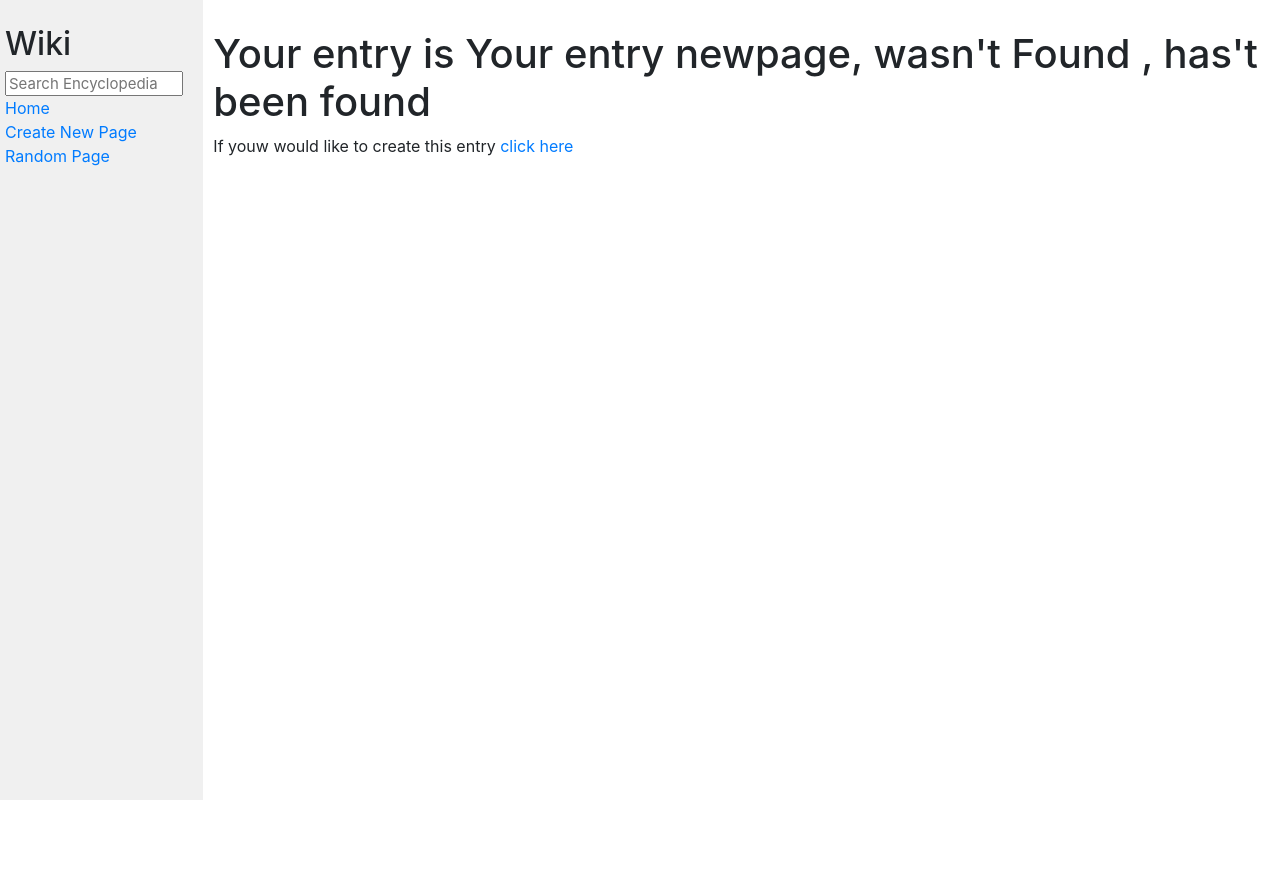
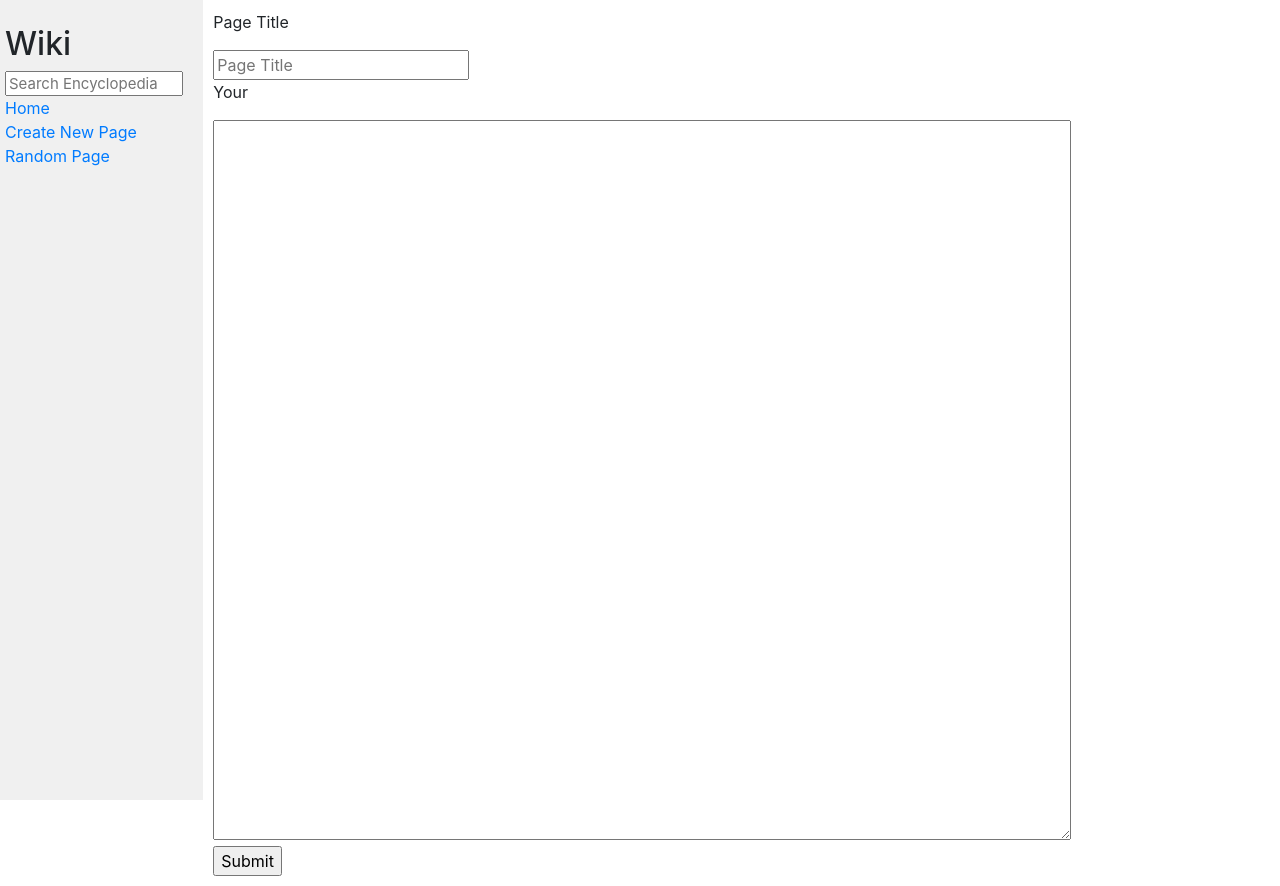
Before and after one commit to yamenarhim10/CS50---wiki-homework, a Django app: page /wiki/newpage/ in a window 1280 px wide. Before the commit the page ends 800 px from the top, so only its background shows below. Run offline with Django 5.2, Linux system fonts and the light colour scheme; some libraries are stand-ins or nearby versions.

Commit message:
Added creating Pages Functiuality

```diff
--- a/Porject 1/wiki/wiki/encyclopedia/templates/encyclopedia/404 error.html
+++ /dev/null
@@ -1,13 +0,0 @@
-{% extends "encyclopedia/layout.html" %}
-
-{% block title %}
-    Encyclopedia
-{% endblock %}
-
-{% block body %}
-    <h1>Your entry is {{ entry }}, has't been found</h1>
-    <p>
-        If youw would like to create this entry <a href="">click  here</a>
-    </p>
-
-{% endblock %}
--- /dev/null
+++ b/Porject 1/wiki/wiki/encyclopedia/templates/encyclopedia/New_Page.html
@@ -0,0 +1,19 @@
+{% extends "encyclopedia/layout.html" %}
+
+{% block title %}
+    New Page
+{% endblock %}
+
+{% block body %}
+    <form action="{% url 'encyclopedia:create' %}" method="post">
+        {% csrf_token %}
+        <p>Page Title</label></p>
+        <input type="text" name="Title" placeholder="Page Title">
+        <p>Your </label></p>
+        <textarea id="entry" name="Entry" rows="10" cols="50">
+        </textarea>
+        <br>
+        <input type="submit" value="Submit">
+    </form>
+
+{% endblock %}
--- a/Porject 1/wiki/wiki/encyclopedia/templates/encyclopedia/layout.html
+++ b/Porject 1/wiki/wiki/encyclopedia/templates/encyclopedia/layout.html
@@ -20,7 +20,7 @@
                     <a href="{% url 'encyclopedia:index' %}">Home</a>
                 </div>
                 <div>
-                    <a href="">Create New Page</a>
+                    <a href="{% url 'encyclopedia:newpage' %}">Create New Page</a>
                 </div>
                 <div>
                     <a href="">Random Page</a>
--- a/Porject 1/wiki/wiki/encyclopedia/templates/encyclopedia/partial_matches.html
+++ b/Porject 1/wiki/wiki/encyclopedia/templates/encyclopedia/partial_matches.html
@@ -1,7 +1,7 @@
 {% extends "encyclopedia/layout.html" %}
 
 {% block title %}
-    Encyclopedia
+    Partial Matches
 {% endblock %}
 
 {% block body %}
--- a/Porject 1/wiki/wiki/encyclopedia/urls.py
+++ b/Porject 1/wiki/wiki/encyclopedia/urls.py
@@ -6,6 +6,8 @@ app_name = "encyclopedia"
 urlpatterns = [
     path("", views.index, name="index"),
     path('partial_matches/', views.partial_matches, name='partial_matches'),
+    path('newpage/',views.new_page,name="newpage"),
     path('<str:entry>/',views.renderEntry,name="entry"),
     path('search',views.search,name="search"),
+    path('create',views.create,name="create"),
 ]
--- a/Porject 1/wiki/wiki/encyclopedia/util.py
+++ b/Porject 1/wiki/wiki/encyclopedia/util.py
@@ -2,6 +2,7 @@ import re
 
 from django.core.files.base import ContentFile
 from django.core.files.storage import default_storage
+
 
 import markdown2
 
@@ -13,6 +14,10 @@ def list_entries():
     return list(sorted(re.sub(r"\.md$", "", filename)
                 for filename in filenames if filename.endswith(".md")))
 
+def concatenate_and_format(a, b):
+    # Format the strings with a new line between them
+    result = f"# {a}\n{b}"
+    return result
 
 def save_entry(title, content):
     """
@@ -22,8 +27,9 @@ def save_entry(title, content):
     """
     filename = f"entries/{title}.md"
     if default_storage.exists(filename):
-        default_storage.delete(filename)
+        return "alreadyexists"
     default_storage.save(filename, ContentFile(content))
+    return "done"
 
 
 def get_entry(title):
@@ -36,3 +42,12 @@ def get_entry(title):
         return f.read().decode("utf-8")
     except FileNotFoundError:
         return None
+
+def remove_all_extra_spaces(input_string):
+    # Split the string into words, ignoring extra spaces
+    parts = input_string.split()
+
+    # Join the words with a single space
+    filtered_string = ' '.join(parts)
+
+    return filtered_string
--- a/Porject 1/wiki/wiki/encyclopedia/views.py
+++ b/Porject 1/wiki/wiki/encyclopedia/views.py
@@ -20,7 +20,7 @@ def renderEntry(request, entry):
         html = markdown2.markdown(util.get_entry(entry))
         return render(request, "encyclopedia/Entry.html", {"entry":html})
     else:
-        return render(request, "encyclopedia/404 error.html", {"entry": f"Your entry {entry}, wasn't Found  "})
+        return render(request, "encyclopedia/errors.html", {"entry": f"{entry}","error": "404"})
 
 def search(request):
     if request.method == 'POST':
@@ -44,7 +44,28 @@ def search(request):
 
 def partial_matches(request):
     matches = request.GET.get('matches', '').split(',')
-    print(matches)
     return render(request, "encyclopedia/partial_matches.html", {
         "matches": matches
     })
+
+def new_page(request):
+    return render(request, "encyclopedia/New_Page.html")
+
+
+def create(request):
+    if request.method == 'POST':
+        title = request.POST.get('Title', '')
+        content = request.POST.get('Entry', '')
+
+        title = util.remove_all_extra_spaces(title)
+        content = util.remove_all_extra_spaces(content)
+
+        content = util.concatenate_and_format(title,content)
+
+        save_entry_response = util.save_entry(title,content)
+        if save_entry_response == "alreadyexists":
+            return render(request, "encyclopedia/errors.html", {"entry": title,"error": "alreadyexists"})
+        else:
+            return HttpResponseRedirect(reverse("encyclopedia:entry",args=[title]))
+    else:
+        return HttpResponse("Invalid Post method")
```
Also changed, not shown: Porject 1/wiki/wiki/encyclopedia/templates/encyclopedia/errors.html (added, +19 -0 lines), Porject 1/wiki/wiki/entries/CSS.md (+1 -2 lines), Porject 1/wiki/wiki/entries/Cat.md (added, +1 -0 lines), Porject 1/wiki/wiki/entries/Dog.md (added, +1 -0 lines), Porject 1/wiki/wiki/entries/Hello World.md (added, +1 -0 lines), Porject 1/wiki/wiki/entries/New Page.md (added, +2 -0 lines), Porject 1/wiki/wiki/entries/Reda.md (added, +2 -0 lines), Porject 1/wiki/wiki/entries/Title.md (added, +3 -0 lines).
